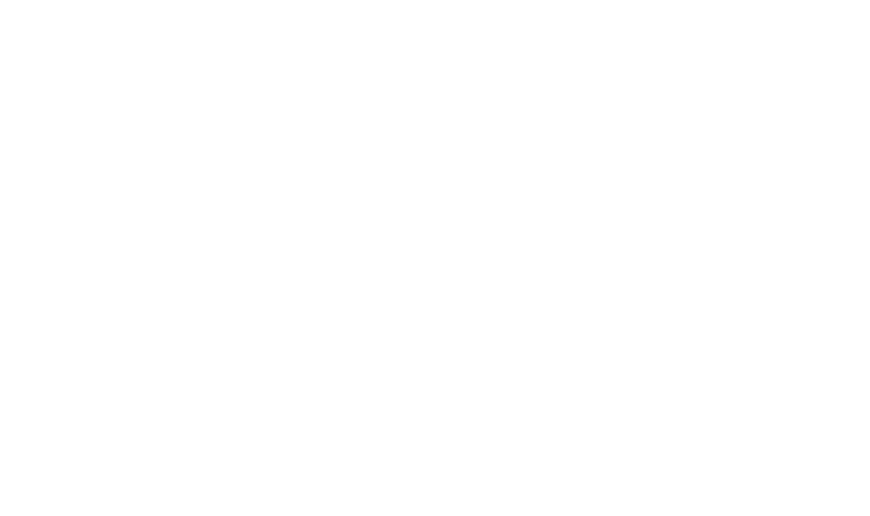
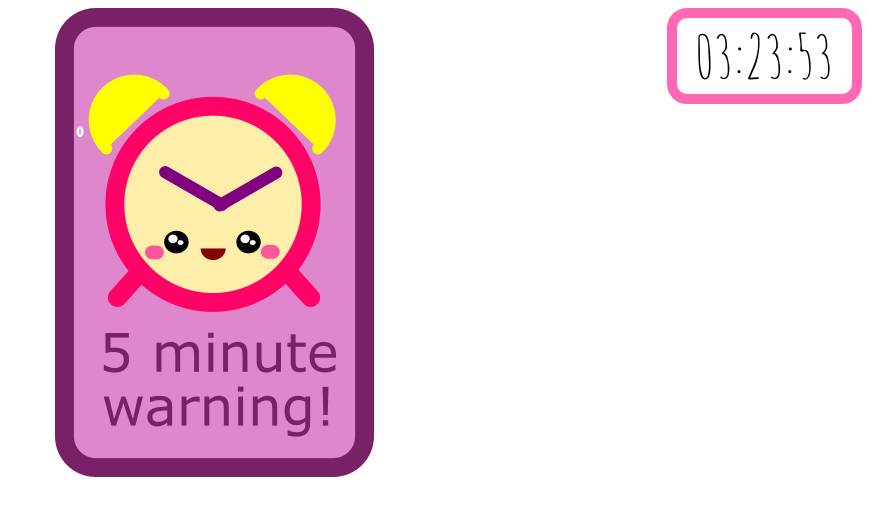
Before and after one commit to threadkind/schedule, a plain HTML site: page index.html in a window 1280 px wide. Shown: the whole page, without its empty margins (410-1280 px from the left). Drawn offline with Linux system fonts and the light colour scheme.

Commit message:
added in clock and some formatting

```diff
--- a/index.html
+++ b/index.html
@@ -4,9 +4,20 @@
     <meta charset="UTF-8">
   <meta name="viewport" content="width=device-width,initial-scale=1">
     <title>Morning / Evening Routine</title>
+  <link href="https://fonts.googleapis.com/css?family=Amatic+SC" rel="stylesheet">
   <link rel="stylesheet" href="styles.css" type="text/css">
   </head>
   <body>
-
+  <div id="time">Loading....</div>
+  <div id="task"></div>
+  <div id="taskSidebar">
+  	<div class="smallTask"></div>
+  	<div class="smallTask"></div>
+  	<div class="smallTask"></div>
+  	<div class="smallTask"></div>
+  	<div class="smallTask"></div>
+  	<div class="smallTask"></div>
+  	</div>
+  <script type="text/javascript" src="scripts.js"></script>
   </body>
 </html>
--- /dev/null
+++ b/scripts.js
@@ -0,0 +1,31 @@
+function time(){
+	var d = new Date();
+
+	var hour;
+	var minute;
+	var second;
+
+
+	if(d.getHours() < 10){
+		hour = "0" + d.getHours();
+	}
+	else {
+		hour = d.getHours();
+	}
+	if(d.getMinutes() < 10){
+		minute = "0" + d.getMinutes();
+	}
+	else {
+		minute = d.getMinutes();
+	}
+	if(d.getSeconds() < 10){
+		second = "0" + d.getSeconds();
+	}
+	else {
+		second = d.getSeconds();
+	}
+
+
+	document.querySelector("#time").innerHTML = hour + ":" + minute + ":" + second;
+}
+setInterval(time, 1000);
--- a/styles.css
+++ b/styles.css
@@ -0,0 +1,24 @@
+* {
+	font-family: 'Amatic SC', cursive;
+	font-size: 60px;
+}
+#time {
+	width: 175px;
+	border: 10px solid hotpink;
+	text-align: center;
+	border-radius: 20px;
+	float: right;
+}
+#task {
+	margin: 0 auto;
+	width: 350px;
+	height: 500px;
+	background: hotpink;
+	background: url("images/Evening/5min.png") no-repeat;
+}
+#taskSidebar {
+
+}
+.smallTask {
+
+}
```
Also changed, not shown: scipts.js (deleted).
